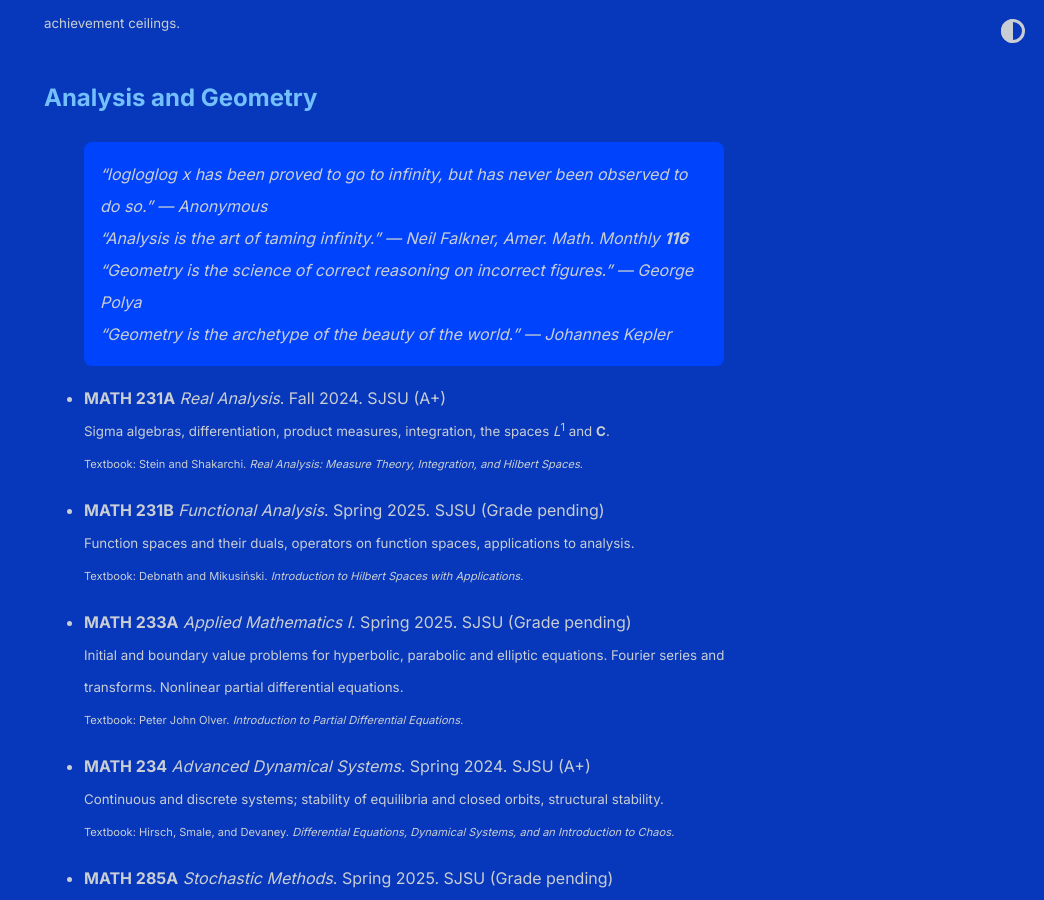
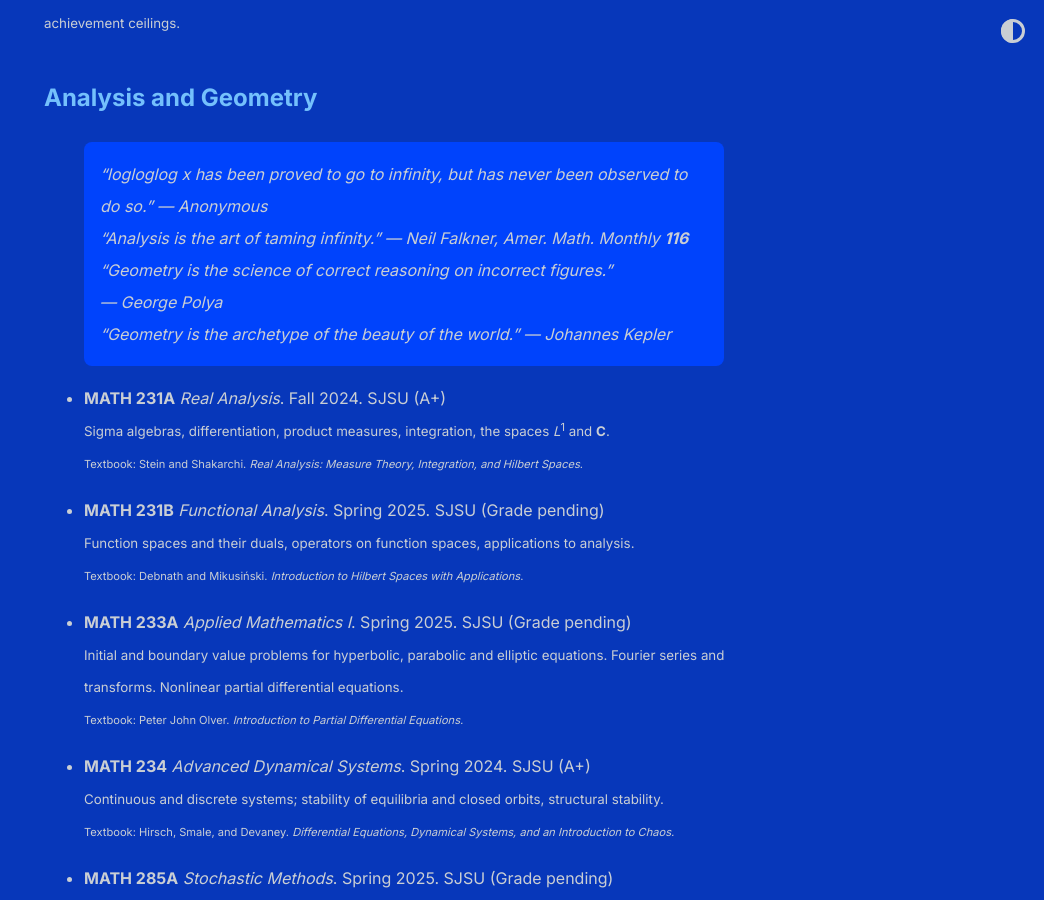
Before and after one commit to shihankanungo/shihankanungo.github.io, a Jekyll site: the page built from courses.md, in a window 1280 px wide and 900 px high, scrolled down 772 px. Shown: the whole window, without its empty margins (236-1280 px from the left). Built offline with Jekyll 4.4.1, drawn with Linux system fonts in a browser that asks for light colours.

Commit message:
Update courses.md

```diff
--- a/courses.md
+++ b/courses.md
@@ -14,7 +14,7 @@ I have undertaken advanced coursework at Euler Circle and at San José State Uni
 
 > "logloglog x has been proved to go to infinity, but has never been observed to do so." --- Anonymous <br>
 > "Analysis is the art of taming infinity." --- Neil Falkner, Amer. Math. Monthly **116** <br>
-> "Geometry is the science of correct reasoning on incorrect figures." --- George Polya <br>
+> "Geometry is the science of correct reasoning on incorrect figures." <br> --- George Polya <br>
 > "Geometry is the archetype of the beauty of the world." --- Johannes Kepler
 
 - **MATH 231A** *Real Analysis*. Fall 2024. SJSU (A+) <br>
```
